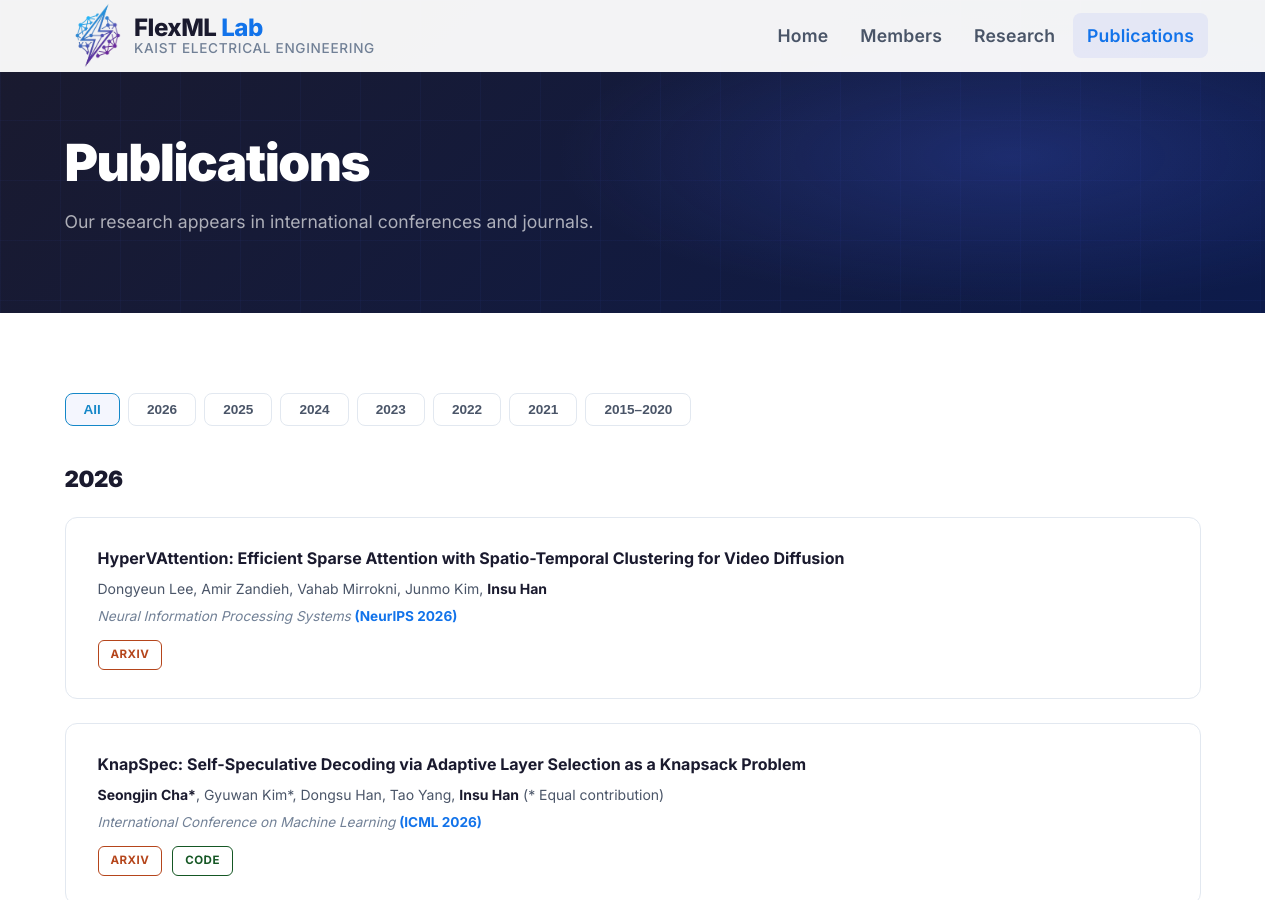
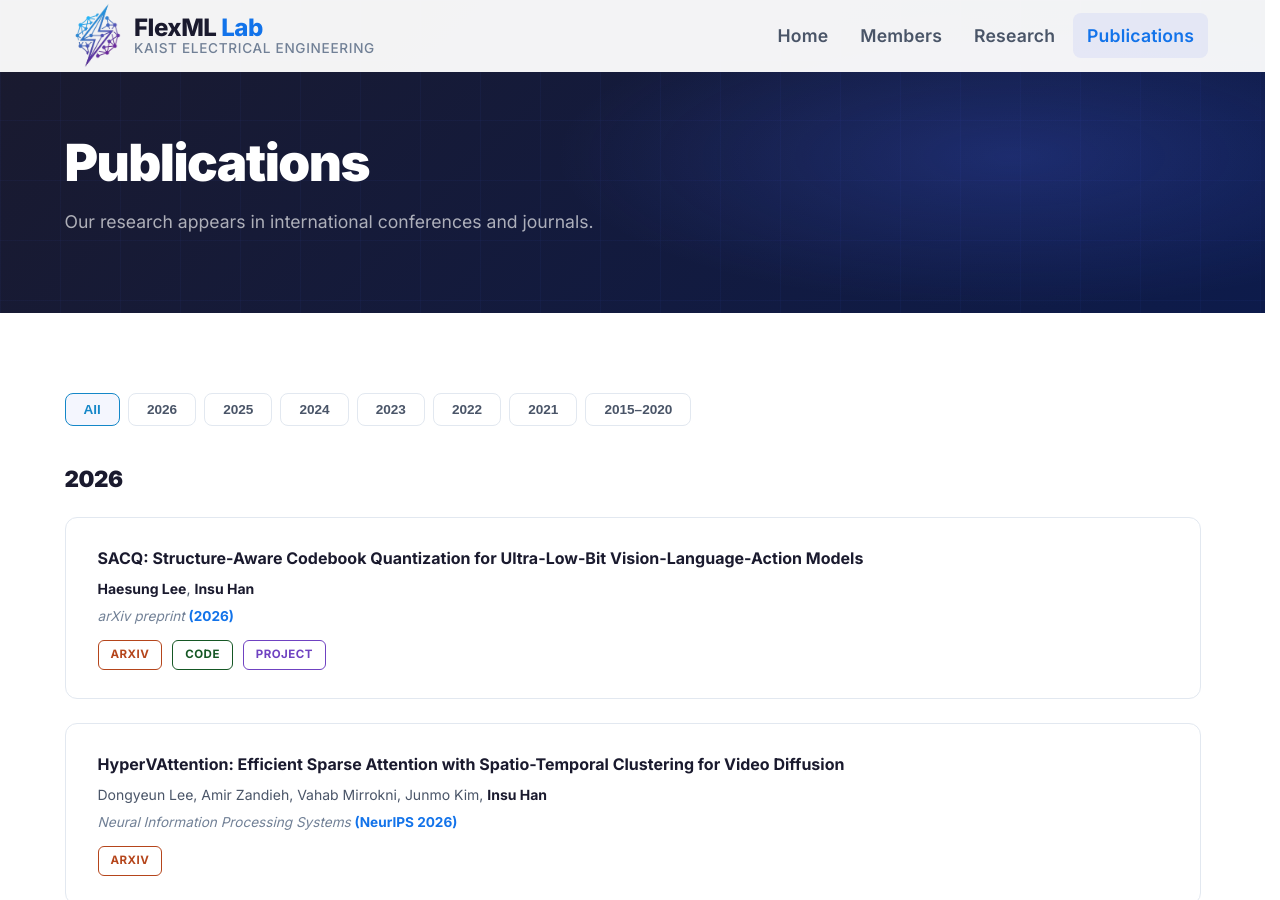
Before and after one commit to kaist-flexml-lab/kaist-flexml-lab.github.io, a Jekyll site: the page built from publications.html, in a window 1280 px wide and 900 px high. Built offline with Jekyll 4.4.1, drawn with Linux system fonts in a browser that asks for light colours.

Commit message:
Add SACQ publication with code and project links

```diff
--- a/publications.html
+++ b/publications.html
@@ -44,6 +44,22 @@ permalink: /publications/
       </h3>
 
       <div class="pub-list">
+
+        <div class="pub-item" data-category="2026" data-animate>
+          <div class="pub-content">
+            <div class="pub-title">
+              <a href="https://arxiv.org/abs/2610.41408">SACQ: Structure-Aware Codebook Quantization for Ultra-Low-Bit
+                Vision-Language-Action Models</a>
+            </div>
+            <div class="pub-authors"><strong>Haesung Lee</strong>, <strong>Insu Han</strong></div>
+            <div class="pub-venue">arXiv preprint <strong>(2026)</strong></div>
+            <div style="display:flex; gap:10px; flex-wrap:wrap;">
+              <a href="https://arxiv.org/abs/2610.41408" class="pub-link pub-link--arxiv">arXiv</a>
+              <a href="https://github.com/haesunglee116/SACQ" class="pub-link pub-link--code">Code</a>
+              <a href="https://haesunglee116.github.io/SACQ_page/" class="pub-link pub-link--website">Project</a>
+            </div>
+          </div>
+        </div>
 
         <div class="pub-item" data-category="2026" data-animate>
           <!-- <span class="pub-year">Under<br>Review</span> -->
```
